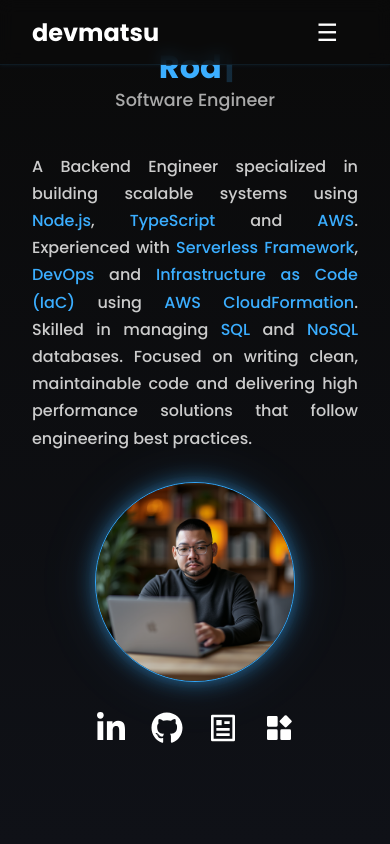
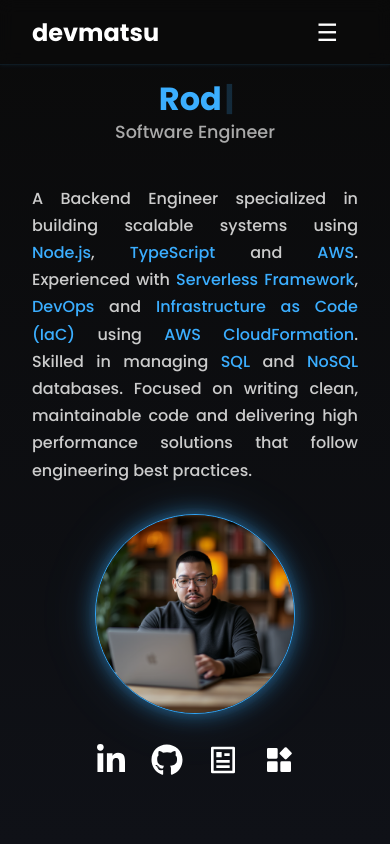
Before and after one commit to devmatsu/personal-portfolio, a React (Vite) app: page / in a window 390 px wide. Shown: the top 844 px of the page. Built offline with nearby package versions, Linux system fonts and the light colour scheme.

Commit message:
fix: add top padding on mobile for better spacing

```diff
--- a/src/pages/Home/sections/Introduction.module.css
+++ b/src/pages/Home/sections/Introduction.module.css
@@ -163,6 +163,10 @@
     width: 200px;
     height: 200px;
   }
+
+  .intro {
+    padding-top: 4rem;
+  }
 }
 
 @keyframes fadeInScale {
```
